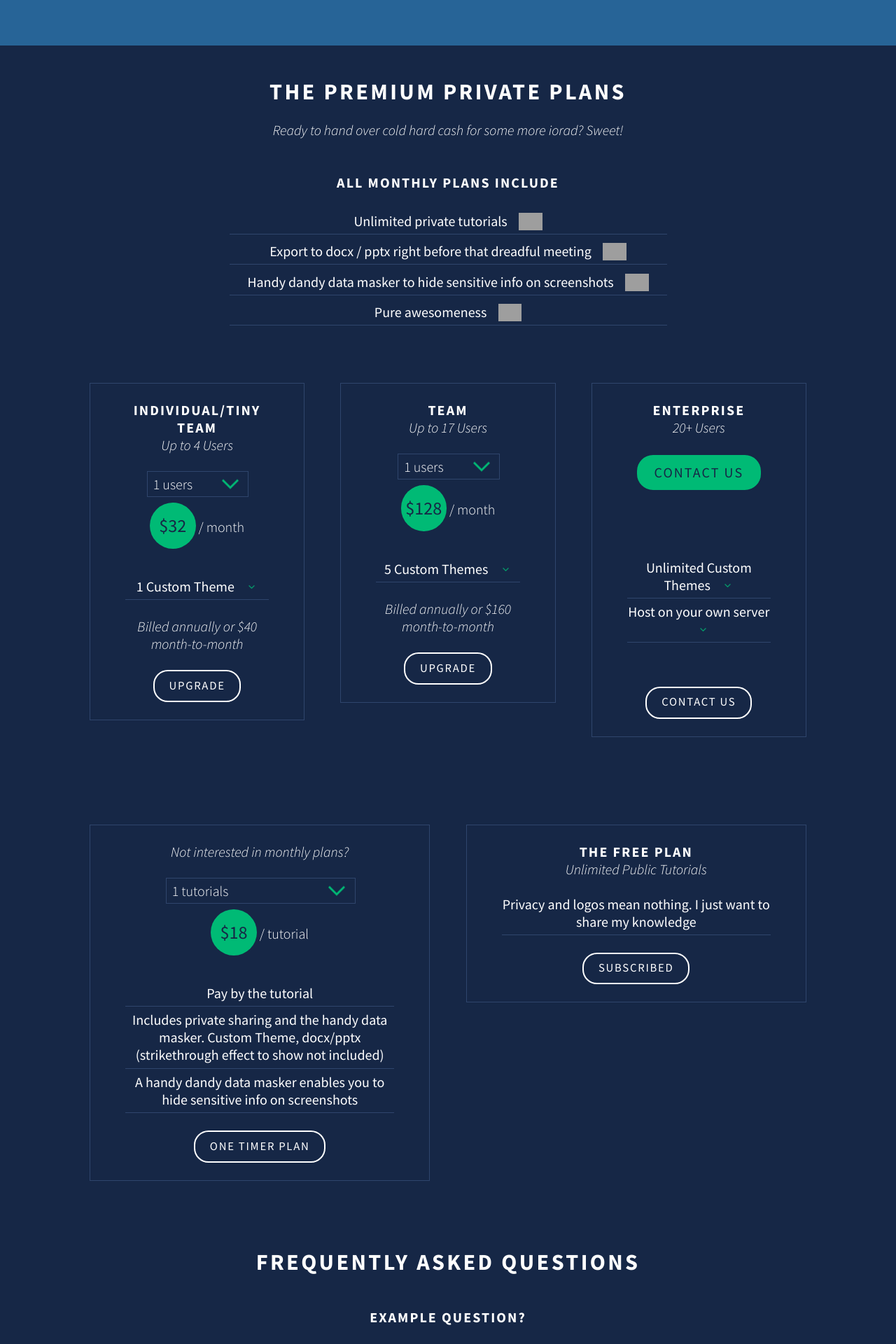
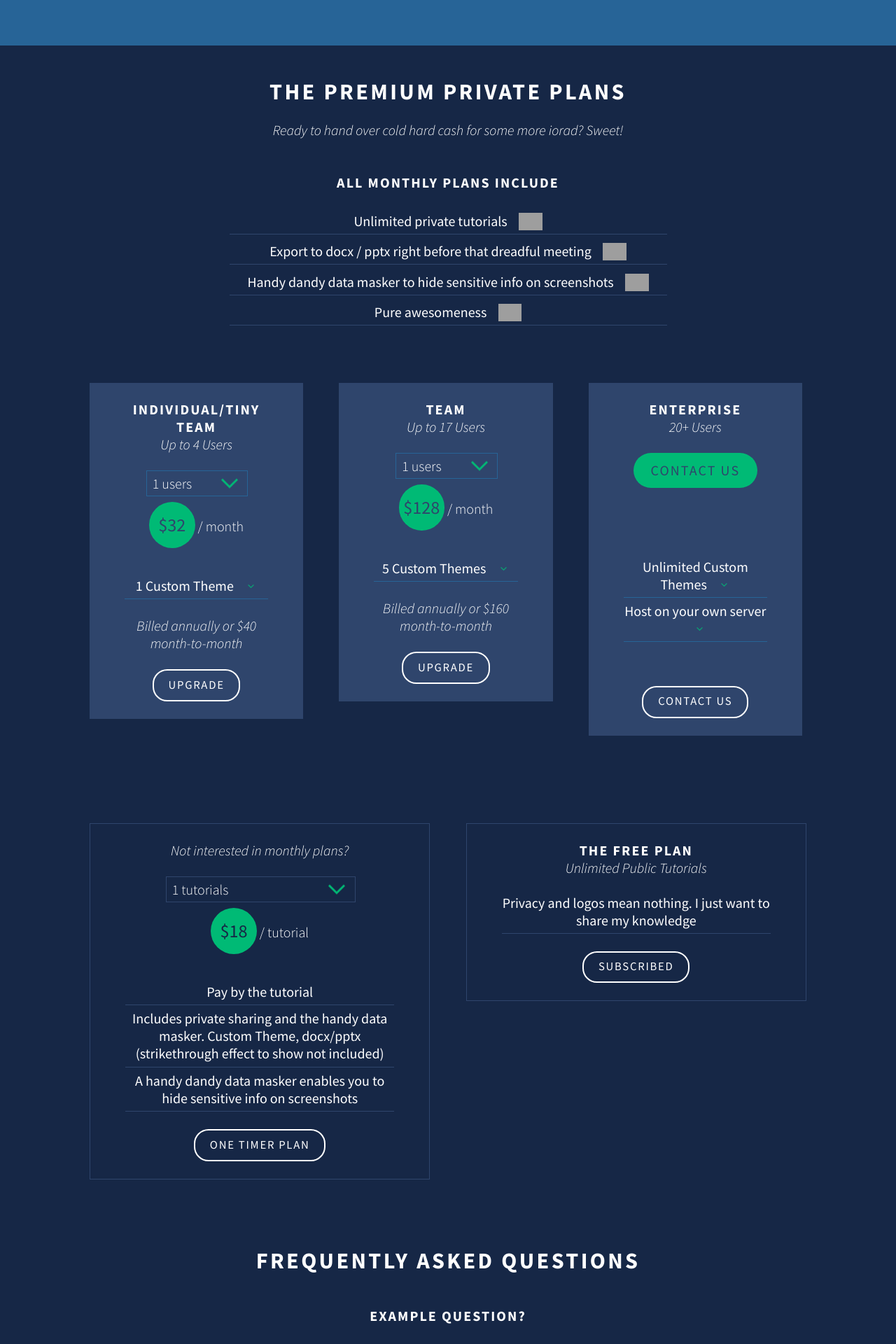
Before and after one commit to metamn/iorad, a Jekyll site: the page built from index.html, in a window 1280 px wide. Shown: the top 1920 px of the page at 70% size. Built offline with Jekyll 4.4.1, drawn with Linux system fonts in a browser that asks for light colours; nearby versions of some CDN libraries; grey boxes are pictures that could not be loaded.

Commit message:
Primary plans now have a more vivid color scheme

```diff
--- a/assets/styles/atoms/colors.scss
+++ b/assets/styles/atoms/colors.scss
@@ -43,6 +43,11 @@
     color: $darkblue;
     background-color: $green;
     font-size: $heading-level-1;
+
+  } @elseif ($combination == blue-on-green) {
+    color: $blue;
+    background-color: $green;
+    font-size: $heading-level-1;
   }
 }
 
--- a/assets/styles/molecules/features.scss
+++ b/assets/styles/molecules/features.scss
@@ -1,8 +1,8 @@
-@mixin features {
+@mixin features($border) {
   margin-top: $gutter;
 
   ul {
-    @include list-underlined;
+    @include list-underlined($color: $border);
     @include font(highlight);
 
     li {
--- a/assets/styles/molecules/price.scss
+++ b/assets/styles/molecules/price.scss
@@ -1,8 +1,8 @@
-@mixin price {
+@mixin price($scheme) {
   .usd {
     @include circle-with-text($gutter * 2);
-    @include colors(darkblue-on-green);
     @include font(highlight);
+    @include colors($scheme);
     border: none;
 
     position: relative;
--- a/assets/styles/molecules/users.scss
+++ b/assets/styles/molecules/users.scss
@@ -1,8 +1,8 @@
-@mixin users {
+@mixin users($border) {
   margin: $gutter 0;
 
   .selectbox {
-    border: 1px solid $blue;
+    border: 1px solid $border;
     background: transparent url("http://metamn.github.io/iorad/assets/images/icon-arrow-down-green.png") no-repeat 99% 50%;
 
     @include portrait {
--- a/assets/styles/screen.css
+++ b/assets/styles/screen.css
@@ -60,25 +60,25 @@
 @media only screen and (max-width: 63.999em) { html.pricing body #pricing #primary-plans { margin-top: 2.5em; padding-left: 1.25em; padding-right: 1.25em; width: calc(100% - 2.5em - 0px); }
   html.pricing body #pricing #primary-plans article.popular { margin-top: 2.5em; } }
 @media only screen and (min-width: 64em) { html.pricing body #pricing #primary-plans { margin-top: 3.75em; padding-left: 10%; padding-right: 10%; width: calc(100% - 20% - 0px); } }
-html.pricing body #pricing #primary-plans article { text-align: center; float: left; padding-left: 1.25em; padding-right: 1.25em; width: calc(30% - 2.5em - 2px); margin-right: 5%; margin-bottom: 2.5em; border: 1px solid #2f456c; padding: 1.25em; position: relative; }
+html.pricing body #pricing #primary-plans article { text-align: center; float: left; padding-left: 1.25em; padding-right: 1.25em; width: calc(30% - 2.5em - 2px); margin-right: 5%; margin-bottom: 2.5em; padding: 1.25em; position: relative; color: white; background-color: #2f456c; }
 html.pricing body #pricing #primary-plans article .container { text-align: center; display: inline-block; padding-left: 1.25em; padding-right: 1.25em; width: calc(100% - 2.5em); max-width: 31.25em; }
 html.pricing body #pricing #primary-plans article:last-of-type { margin-right: 0; }
 @media only screen and (max-width: 63.999em) { html.pricing body #pricing #primary-plans article { padding-left: 1.25em; padding-right: 1.25em; width: calc(100% - 2.5em - 2px); margin-right: 0; } }
 html.pricing body #pricing #primary-plans article .title h2 { font-family: 'Source Sans Pro', sans-serif; font-weight: 700; text-transform: uppercase; letter-spacing: 0.10417em; }
 html.pricing body #pricing #primary-plans article .subtitle p { font-family: 'Source Sans Pro', sans-serif; font-weight: 300; font-style: italic; }
 html.pricing body #pricing #primary-plans article .users { margin: 1.25em 0; }
-html.pricing body #pricing #primary-plans article .users .selectbox { border: 1px solid #2f456c; background: transparent url("http://metamn.github.io/iorad/assets/images/icon-arrow-down-green.png") no-repeat 99% 50%; width: 70%; margin: 0 15%; overflow: hidden; }
+html.pricing body #pricing #primary-plans article .users .selectbox { border: 1px solid #276497; background: transparent url("http://metamn.github.io/iorad/assets/images/icon-arrow-down-green.png") no-repeat 99% 50%; width: 70%; margin: 0 15%; overflow: hidden; }
 @media only screen and (max-width: 63.999em) { html.pricing body #pricing #primary-plans article .users .selectbox { background: transparent url("http://metamn.github.io/iorad/assets/images/icon-arrow-down-green-medium.png") no-repeat 99% 50%; } }
 html.pricing body #pricing #primary-plans article .users .selectbox select { color: white; background-color: #162746; font-family: 'Source Sans Pro', sans-serif; font-weight: 300; font-size: 100%; padding: 5px 8px; width: 130%; border: none; box-shadow: none; background: transparent; background-image: none; -webkit-appearance: none; }
-html.pricing body #pricing #primary-plans article .price .usd { width: 2.5em; height: 2.5em; -webkit-border-radius: 2.5em; -moz-border-radius: 2.5em; -ms-border-radius: 2.5em; -o-border-radius: 2.5em; border-radius: 2.5em; border: 2px solid; display: inline-block; text-align: center; font-size: smaller; color: #162746; background-color: #00ba75; font-size: 1.3077em; font-family: 'Source Sans Pro', sans-serif; font-weight: 400; border: none; position: relative; top: -0.625em; }
+html.pricing body #pricing #primary-plans article .price .usd { width: 2.5em; height: 2.5em; -webkit-border-radius: 2.5em; -moz-border-radius: 2.5em; -ms-border-radius: 2.5em; -o-border-radius: 2.5em; border-radius: 2.5em; border: 2px solid; display: inline-block; text-align: center; font-size: smaller; font-family: 'Source Sans Pro', sans-serif; font-weight: 400; color: #2f456c; background-color: #00ba75; font-size: 1.3077em; border: none; position: relative; top: -0.625em; }
 html.pricing body #pricing #primary-plans article .price .usd span { position: relative; top: 0.83333em; }
 html.pricing body #pricing #primary-plans article .price .usd span { top: 0.625em; }
 html.pricing body #pricing #primary-plans article .instead-of-price { margin-top: 1.25em; }
-html.pricing body #pricing #primary-plans article .instead-of-price p { padding: 0.625em 1.25em; border: 2px solid; -webkit-border-radius: 1.25em; -moz-border-radius: 1.25em; -ms-border-radius: 1.25em; -o-border-radius: 1.25em; border-radius: 1.25em; display: inline-block; cursor: pointer; font-family: 'Source Sans Pro', sans-serif; font-weight: 400; font-size: smaller; text-transform: uppercase; letter-spacing: 0.10417em; color: #162746; background-color: #00ba75; font-size: 1.3077em; font-size: 100%; }
+html.pricing body #pricing #primary-plans article .instead-of-price p { padding: 0.625em 1.25em; border: 2px solid; -webkit-border-radius: 1.25em; -moz-border-radius: 1.25em; -ms-border-radius: 1.25em; -o-border-radius: 1.25em; border-radius: 1.25em; display: inline-block; cursor: pointer; font-family: 'Source Sans Pro', sans-serif; font-weight: 400; font-size: smaller; text-transform: uppercase; letter-spacing: 0.10417em; color: #2f456c; background-color: #00ba75; font-size: 1.3077em; font-size: 100%; border: none; }
 html.pricing body #pricing #primary-plans article .instead-of-price p a { text-decoration: none; }
 html.pricing body #pricing #primary-plans article .features { margin-top: 1.25em; }
 html.pricing body #pricing #primary-plans article .features ul { font-family: 'Source Sans Pro', sans-serif; font-weight: 400; }
-html.pricing body #pricing #primary-plans article .features ul li { margin-bottom: 0.3125em; padding-bottom: 0.3125em; border-bottom: 1px solid #2f456c; }
+html.pricing body #pricing #primary-plans article .features ul li { margin-bottom: 0.3125em; padding-bottom: 0.3125em; border-bottom: 1px solid #276497; }
 html.pricing body #pricing #primary-plans article .features ul li span.feature.with-description:after { content: url("http://metamn.github.io/iorad/assets/images/icon-arrow-down-green-small.png"); margin-left: 0.625em; position: relative; top: 2px; cursor: pointer; }
 @media only screen and (max-width: 63.999em) { html.pricing body #pricing #primary-plans article .features ul li span.feature.with-description:after { margin-left: 0px; top: 0.3125em; } }
 html.pricing body #pricing #primary-plans article .features ul li span.feature-description { display: none; }
@@ -104,11 +104,11 @@
 html.pricing body #pricing #secondary-plans article .users .selectbox { border: 1px solid #2f456c; background: transparent url("http://metamn.github.io/iorad/assets/images/icon-arrow-down-green.png") no-repeat 99% 50%; width: 70%; margin: 0 15%; overflow: hidden; }
 @media only screen and (max-width: 63.999em) { html.pricing body #pricing #secondary-plans article .users .selectbox { background: transparent url("http://metamn.github.io/iorad/assets/images/icon-arrow-down-green-medium.png") no-repeat 99% 50%; } }
 html.pricing body #pricing #secondary-plans article .users .selectbox select { color: white; background-color: #162746; font-family: 'Source Sans Pro', sans-serif; font-weight: 300; font-size: 100%; padding: 5px 8px; width: 130%; border: none; box-shadow: none; background: transparent; background-image: none; -webkit-appearance: none; }
-html.pricing body #pricing #secondary-plans article .price .usd { width: 2.5em; height: 2.5em; -webkit-border-radius: 2.5em; -moz-border-radius: 2.5em; -ms-border-radius: 2.5em; -o-border-radius: 2.5em; border-radius: 2.5em; border: 2px solid; display: inline-block; text-align: center; font-size: smaller; color: #162746; background-color: #00ba75; font-size: 1.3077em; font-family: 'Source Sans Pro', sans-serif; font-weight: 400; border: none; position: relative; top: -0.625em; }
+html.pricing body #pricing #secondary-plans article .price .usd { width: 2.5em; height: 2.5em; -webkit-border-radius: 2.5em; -moz-border-radius: 2.5em; -ms-border-radius: 2.5em; -o-border-radius: 2.5em; border-radius: 2.5em; border: 2px solid; display: inline-block; text-align: center; font-size: smaller; font-family: 'Source Sans Pro', sans-serif; font-weight: 400; color: #162746; background-color: #00ba75; font-size: 1.3077em; border: none; position: relative; top: -0.625em; }
 html.pricing body #pricing #secondary-plans article .price .usd span { position: relative; top: 0.83333em; }
 html.pricing body #pricing #secondary-plans article .price .usd span { top: 0.625em; }
 html.pricing body #pricing #secondary-plans article .instead-of-price { margin-top: 1.25em; }
-html.pricing body #pricing #secondary-plans article .instead-of-price p { padding: 0.625em 1.25em; border: 2px solid; -webkit-border-radius: 1.25em; -moz-border-radius: 1.25em; -ms-border-radius: 1.25em; -o-border-radius: 1.25em; border-radius: 1.25em; display: inline-block; cursor: pointer; font-family: 'Source Sans Pro', sans-serif; font-weight: 400; font-size: smaller; text-transform: uppercase; letter-spacing: 0.10417em; color: #162746; background-color: #00ba75; font-size: 1.3077em; font-size: 100%; }
+html.pricing body #pricing #secondary-plans article .instead-of-price p { padding: 0.625em 1.25em; border: 2px solid; -webkit-border-radius: 1.25em; -moz-border-radius: 1.25em; -ms-border-radius: 1.25em; -o-border-radius: 1.25em; border-radius: 1.25em; display: inline-block; cursor: pointer; font-family: 'Source Sans Pro', sans-serif; font-weight: 400; font-size: smaller; text-transform: uppercase; letter-spacing: 0.10417em; color: #162746; background-color: #00ba75; font-size: 1.3077em; font-size: 100%; border: none; }
 html.pricing body #pricing #secondary-plans article .instead-of-price p a { text-decoration: none; }
 html.pricing body #pricing #secondary-plans article .features { margin-top: 1.25em; }
 html.pricing body #pricing #secondary-plans article .features ul { font-family: 'Source Sans Pro', sans-serif; font-weight: 400; }
```
Also changed, not shown: assets/styles/organisms/primary-plan.scss (+6 -5 lines), assets/styles/structures/primary-plans.scss (added, +33 -0 lines), 7 other files.
